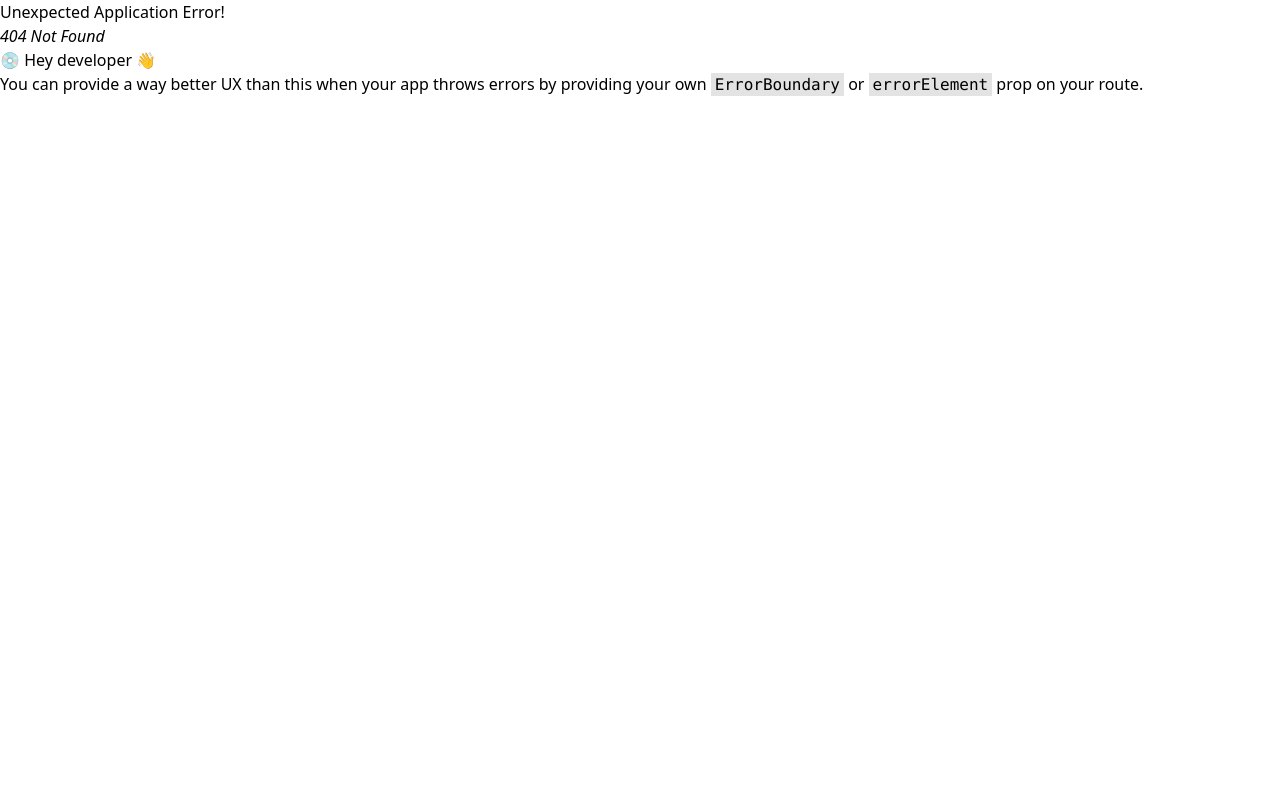
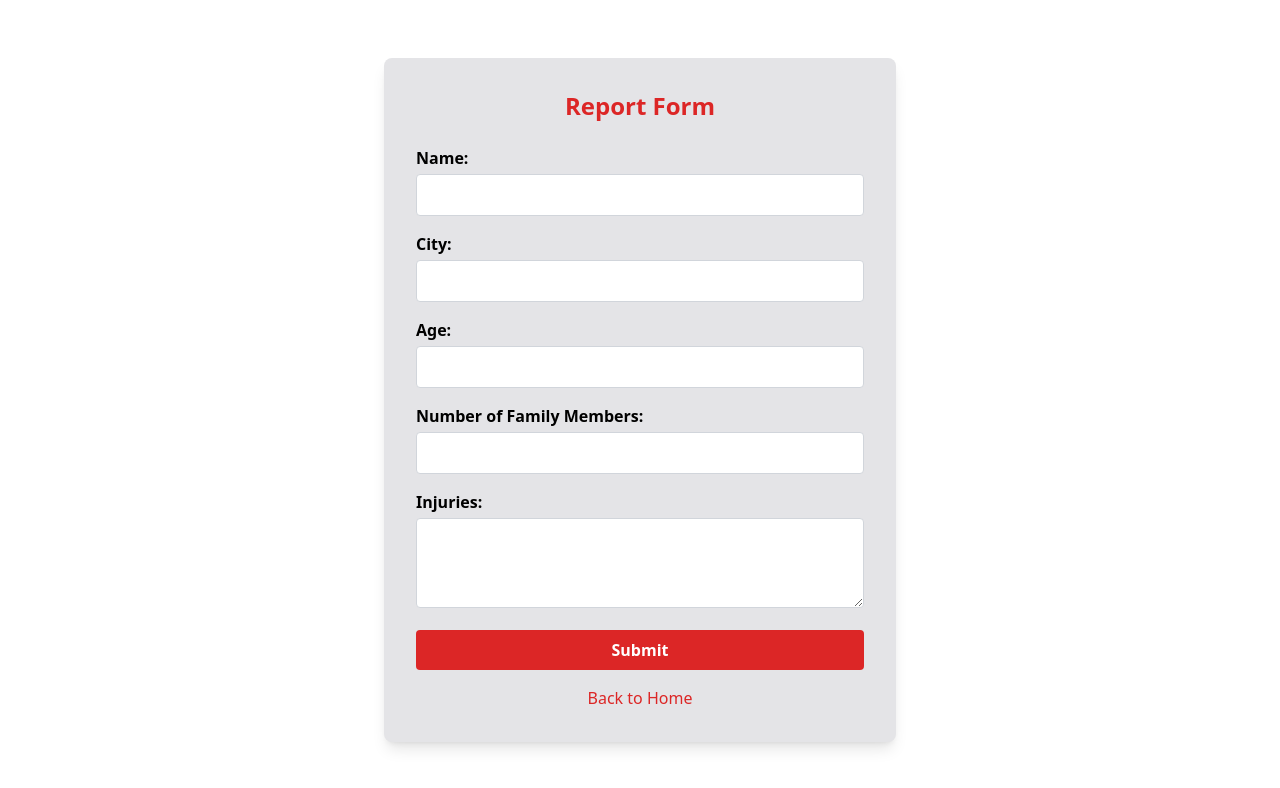
Before and after one commit to Rajput-Vivek-16/Rachit_Mehta_Diaster_Recovery_Assistant, a React (Vite) app in the folder client/: page /request-form in a window 1280 px wide. Before the commit this address had no page. Shown: the top 788 px of the page. Built offline with nearby package versions, Linux system fonts and the light colour scheme.

Commit message:
add disaster news

```diff
--- a/client/src/App.jsx
+++ b/client/src/App.jsx
@@ -8,7 +8,7 @@ import {Outlet, useLocation} from 'react-router-dom'
 
 function App() {
   const location = useLocation();
-  const showHeaderAndFooter = location.pathname !== '/login' && location.pathname !== '/signup'; // Check if the route is '/login or signup
+  const showHeaderAndFooter = location.pathname !== '/login' && location.pathname !== '/signup' && location.pathname != '/request-form'; // Check if the route is '/login or signup
 
   return (
     <div>
--- a/client/src/components/DisasterNews.jsx
+++ b/client/src/components/DisasterNews.jsx
@@ -3,47 +3,117 @@ import React, { useEffect, useState } from 'react';
 function DisasterNews() {
   const [news, setNews] = useState([]);
   const [isLoading, setIsLoading] = useState(true);
-  const API_KEY = import.meta.env.VITE_APP_API_KEY; // Properly declared as a constant
+  const [visibleCount, setVisibleCount] = useState(8); // Initial number of visible cards
+  const [userCountry, setUserCountry] = useState(null);
 
   useEffect(() => {
-    fetch(`https://newsapi.org/v2/everything?q=disaster&apiKey=${'2bfc2d4881a84f0eb3807b5d0b18a660'}`)
-      .then(response => response.json())
-      .then(data => {
+    // Get user's location
+    navigator.geolocation.getCurrentPosition(
+      async (position) => {
+        const { latitude, longitude } = position.coords;
+
+        // Fetch the country code based on latitude and longitude
+        try {
+          const response = await fetch(`https://api.bigdatacloud.net/data/reverse-geocode-client?latitude=${latitude}&longitude=${longitude}&localityLanguage=en`);
+          const locationData = await response.json();
+          setUserCountry(locationData.countryName);
+        } catch (error) {
+          console.error('Error fetching location data:', error);
+        }
+      },
+      (error) => {
+        console.error('Error getting user location:', error);
+      }
+    );
+  }, []);
+
+  useEffect(() => {
+    if (userCountry) {
+      setIsLoading(true);
+      fetch(`https://newsapi.org/v2/everything?q=disaster+${userCountry}&apiKey=2bfc2d4881a84f0eb3807b5d0b18a660`)
+        .then((response) => response.json())
+        .then((data) => {
           if (data.articles) {
-          setNews(data.articles);
+            // Filter out articles with the word "removed" in the title or description
+            const filteredArticles = data.articles.filter(
+              (article) =>
+                !article.title.toLowerCase().includes('removed') &&
+                (!article.description || !article.description.toLowerCase().includes('removed'))
+            );
+            setNews(filteredArticles); // Set filtered articles
           }
           setIsLoading(false);
         })
-      .catch(error => {
+        .catch((error) => {
           console.error('Error fetching disaster news:', error);
-        setNews([]); // Reset the news to an empty array in case of an error
+          setNews([]);
           setIsLoading(false);
         });
-  }, []);
+    }
+  }, [userCountry]);
+
+  // Handle "Show More" button click
+  const handleShowMore = () => {
+    setVisibleCount((prevCount) => prevCount + 4); // Show 4 more cards each time
+  };
 
   return (
-    <div className="container mx-auto p-4 bg-white shadow-md rounded-lg">
-      <h2 className="text-3xl font-semibold text-center mb-6 text-gray-800">Latest Disaster News</h2>
+    <div className="container mx-auto p-12 bg-gray-100 shadow-md rounded-lg">
+      <h2 className="text-3xl font-semibold text-center mb-8 text-gray-800">Latest Disaster News</h2>
       {isLoading ? (
         <p className="text-center text-gray-500">Loading news...</p>
       ) : (
         Array.isArray(news) && news.length ? (
-          <ul className="space-y-4">
-            {news.map((article, index) => (
-              <li key={index} className="border-b pb-4">
-                <h3 className="text-xl font-semibold text-blue-600">{article.title}</h3>
-                <p className="text-gray-700 mt-2">{article.description}</p>
+          <>
+            <div className="grid grid-cols-1 sm:grid-cols-2 md:grid-cols-3 lg:grid-cols-4 gap-4">
+              {news.slice(0, visibleCount).map((article, index) => (
+                <div key={index} className="bg-white rounded-lg shadow-lg overflow-hidden hover:shadow-xl transition-shadow duration-200 flex flex-col">
+                  {/* Image Condition */}
+                  {article.urlToImage ? (
+                    <img
+                      src={article.urlToImage}
+                      alt={article.title}
+                      className="w-full h-24 sm:h-32 md:h-40 lg:h-48 object-cover"
+                    />
+                  ) : (
+                    <div className="w-full h-24 sm:h-32 md:h-40 lg:h-48 bg-gray-200 flex justify-center items-center text-gray-500">No Image Available</div>
+                  )}
+
+                  <div className="p-4 flex flex-col flex-grow">
+                    {/* Title */}
+                    <h3 className="text-sm sm:text-base font-semibold text-gray-800 mb-2">{article.title}</h3>
+
+                    {/* Description Condition */}
+                    <p className="text-gray-600 text-xs sm:text-sm mb-4 overflow-hidden text-ellipsis whitespace-nowrap">
+                      {article.description ? article.description : 'No Description Available'}
+                    </p>
+                  </div>
+
+                  {/* "Read more" Link */}
+                  <div className="p-4 mt-auto">
                     <a
                       href={article.url}
                       target="_blank"
                       rel="noopener noreferrer"
-                  className="inline-block mt-2 text-blue-500 hover:underline"
+                      className="inline-block text-red-500 hover:text-red-600 hover:underline font-medium text-xs sm:text-sm"
                     >
                       Read more
                     </a>
-              </li>
+                  </div>
+                </div>
               ))}
-          </ul>
+            </div>
+            {visibleCount < news.length && (
+              <div className="text-center mt-6">
+                <button
+                  onClick={handleShowMore}
+                  className="px-6 py-2 bg-red-600 text-white rounded-lg hover:bg-red-700 transition duration-200"
+                >
+                  Show More
+                </button>
+              </div>
+            )}
+          </>
         ) : (
           <p className="text-center text-gray-500">No news available or failed to fetch news.</p>
         )
--- a/client/src/components/HeroSection.jsx
+++ b/client/src/components/HeroSection.jsx
@@ -11,8 +11,8 @@ function HeroSection() {
             <Link to="/signup" className="px-6 py-2 bg-orange-600 text-white rounded hover:bg-orange-700 transition transform hover:scale-105">
               Get Started
             </Link>
-            <Link to="/accessibility-feature" className="px-6 py-2 border border-white text-white rounded hover:bg-white hover:text-black transition transform hover:scale-105">
-              Learn More
+            <Link to="/request-form" className="px-6 py-2 border border-white text-black rounded bg-white hover:text-black transition transform hover:scale-105">
+              Request Form
             </Link>
           </div>
         </div>
--- a/client/src/components/Home.jsx
+++ b/client/src/components/Home.jsx
@@ -2,7 +2,6 @@
 import React from 'react'
 import HeroSection from './HeroSection.jsx';
 import DisasterNews from './DisasterNews.jsx';
-
 
 function Home(){
     return(
--- /dev/null
+++ b/client/src/components/RequestForm.jsx
@@ -0,0 +1,109 @@
+// FormPage.js
+import React, { useState } from 'react';
+import {Link} from 'react-router-dom';
+function RequestForm() {
+    const [formData, setFormData] = useState({
+        name: '',
+        city: '',
+        age: '',
+        familyMembers: '',
+        injuries: ''
+    });
+
+    const handleChange = (e) => {
+        const { name, value } = e.target;
+        setFormData((prevData) => ({
+            ...prevData,
+            [name]: value
+        }));
+    };
+
+    const handleSubmit = (e) => {
+        e.preventDefault();
+        console.log('Form data submitted:', formData);
+        setFormData({
+            name: '',
+            city: '',
+            age: '',
+            familyMembers: '',
+            injuries: ''
+        });
+    };
+
+    return (
+        <div className="min-h-screen flex items-center justify-center bg-white text-white p-6">
+            <div className="w-full max-w-lg bg-white p-8 rounded-lg shadow-lg text-black" style={{ backgroundColor: '#e4e4e7' }}>
+                <h2 className="text-2xl font-bold text-red-600 mb-6 text-center">Report Form</h2>
+                <form onSubmit={handleSubmit} className="space-y-4">
+                    <div>
+                        <label className="block font-semibold text-black">Name:</label>
+                        <input
+                            type="text"
+                            name="name"
+                            value={formData.name}
+                            onChange={handleChange}
+                            required
+                            className="w-full p-2 mt-1 border border-gray-300 rounded focus:outline-none focus:ring-2 focus:ring-red-600"
+                        />
+                    </div>
+                    <div>
+                        <label className="block font-semibold text-black">City:</label>
+                        <input
+                            type="text"
+                            name="city"
+                            value={formData.city}
+                            onChange={handleChange}
+                            required
+                            className="w-full p-2 mt-1 border border-gray-300 rounded focus:outline-none focus:ring-2 focus:ring-red-600"
+                        />
+                    </div>
+                    <div>
+                        <label className="block font-semibold text-black">Age:</label>
+                        <input
+                            type="number"
+                            name="age"
+                            value={formData.age}
+                            onChange={handleChange}
+                            required
+                            className="w-full p-2 mt-1 border border-gray-300 rounded focus:outline-none focus:ring-2 focus:ring-red-600"
+                        />
+                    </div>
+                    <div>
+                        <label className="block font-semibold text-black">Number of Family Members:</label>
+                        <input
+                            type="number"
+                            name="familyMembers"
+                            value={formData.familyMembers}
+                            onChange={handleChange}
+                            required
+                            className="w-full p-2 mt-1 border border-gray-300 rounded focus:outline-none focus:ring-2 focus:ring-red-600"
+                        />
+                    </div>
+                    <div>
+                        <label className="block font-semibold text-black">Injuries:</label>
+                        <textarea
+                            name="injuries"
+                            value={formData.injuries}
+                            onChange={handleChange}
+                            rows="3"
+                            className="w-full p-2 mt-1 border border-gray-300 rounded focus:outline-none focus:ring-2 focus:ring-red-600"
+                        />
+                    </div>
+                    <button
+                        type="submit"
+                        className="w-full bg-red-600 text-white font-bold py-2 rounded hover:bg-red-700 focus:outline-none focus:ring-2 focus:ring-red-500"
+                    >
+                        Submit
+                    </button>
+                </form>
+                <p className="text-center text-black mt-4">
+          <Link to="/" className="text-red-600 hover:underline">
+            Back to Home
+          </Link>
+        </p>
+            </div>
+        </div>
+    );
+}
+
+export default RequestForm;
--- a/client/src/main.jsx
+++ b/client/src/main.jsx
@@ -11,6 +11,7 @@ import Signup from './components/SignUpPage.jsx'
 import MapView from './components/MapView.jsx';
 import UserFeedback from './components/UserFeedback.jsx';
 import AccessibilityFeature from './components/AccessibilityFeature.jsx';
+import RequestForm from './components/RequestForm.jsx';
 
 const router = createBrowserRouter(
   createRoutesFromElements(
@@ -20,6 +21,7 @@ const router = createBrowserRouter(
       <Route path = 'mapview'  element = {<MapView/>} />
       <Route path = 'userfeedback'  element = {<UserFeedback/>} />
       <Route path = 'accessibility-feature'  element = {<AccessibilityFeature/>} />
+      <Route path = 'request-form'  element = {<RequestForm/>} />
       <Route path = 'login'  element = {<Login/>} />
       <Route path = 'signup'  element = {<Signup/>} />
       <Route path = 'contact'  element = {<Contact/>} />
```
Also changed, not shown: 1 other file (tests, documents, lock files or other folders). Lines whose indentation alone changed are shown as unchanged.
